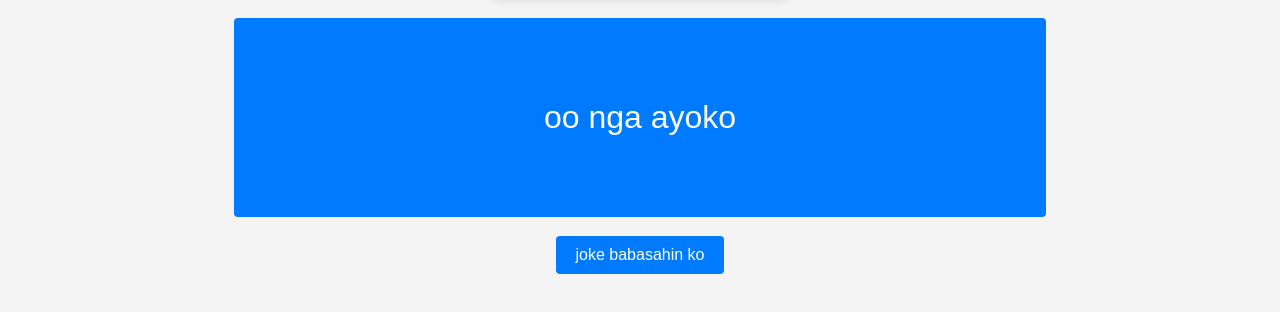
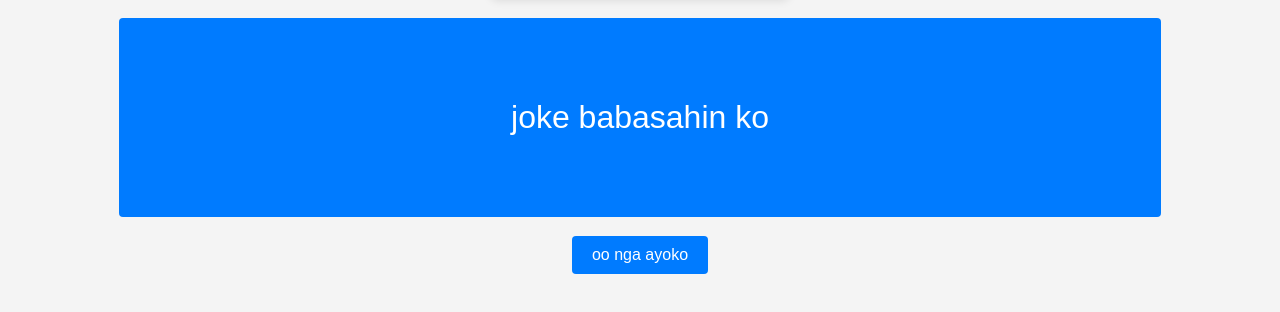
Before and after one commit to Em063/coco, a plain HTML site: page nine.html in a window 1280 px wide. Shown: the part 402-714 px from the top of the page. Drawn offline with Linux system fonts and the light colour scheme.

Commit message:
Update nine.html

```diff
--- a/nine.html
+++ b/nine.html
@@ -15,11 +15,11 @@
     </div>
     <br><br><br><br>
     <div class="buton">
-        <button class="btn3" onclick="window.location.href='ten.html'">oo nga ayoko</button>
+        <button class="btn3" onclick="window.location.href='index.html'">joke babasahin ko</button>
     </div>
     <br><br><br><br><br>
     <div class="buton">
-        <button class="btn" onclick="window.location.href='index.html'">joke babasahin ko</button>
+        <button class="btn" onclick="window.location.href='ten.html'">oo nga ayoko</button>
     </div>
 </body>
 </html>
```
